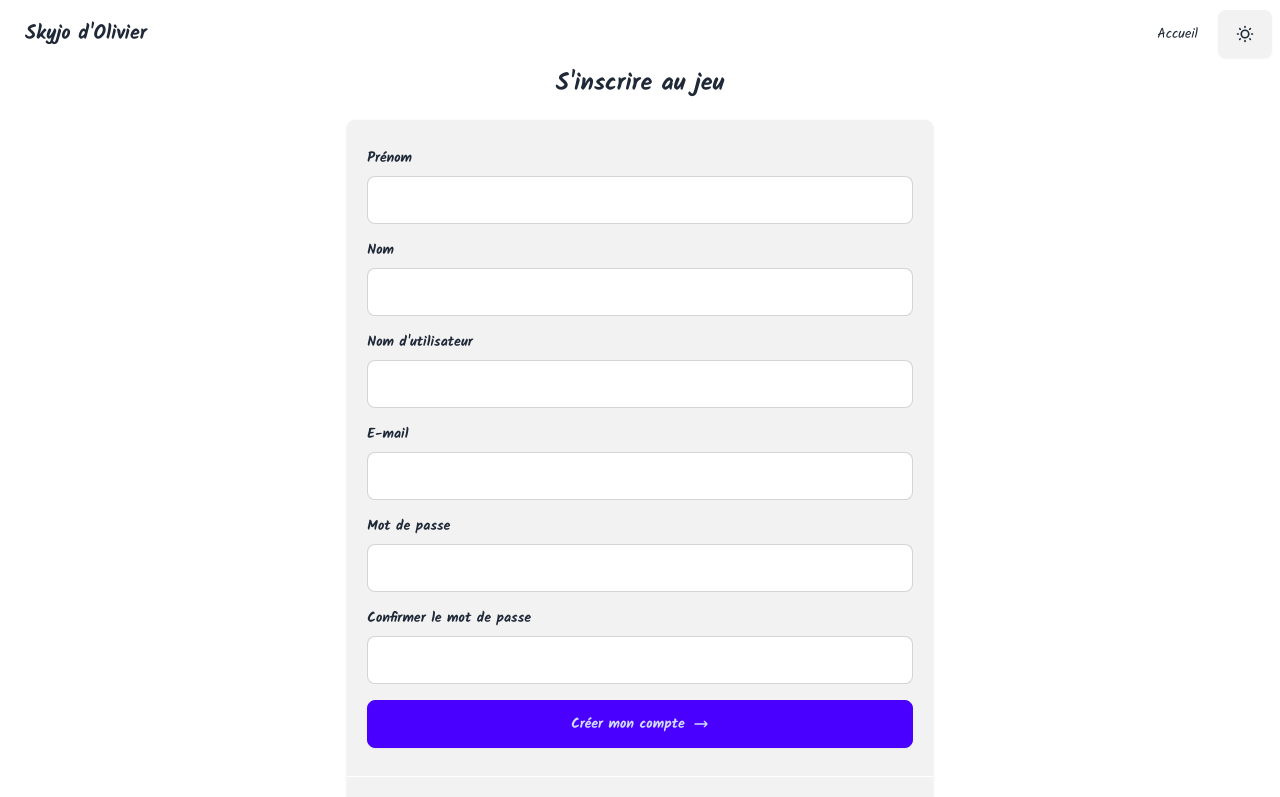
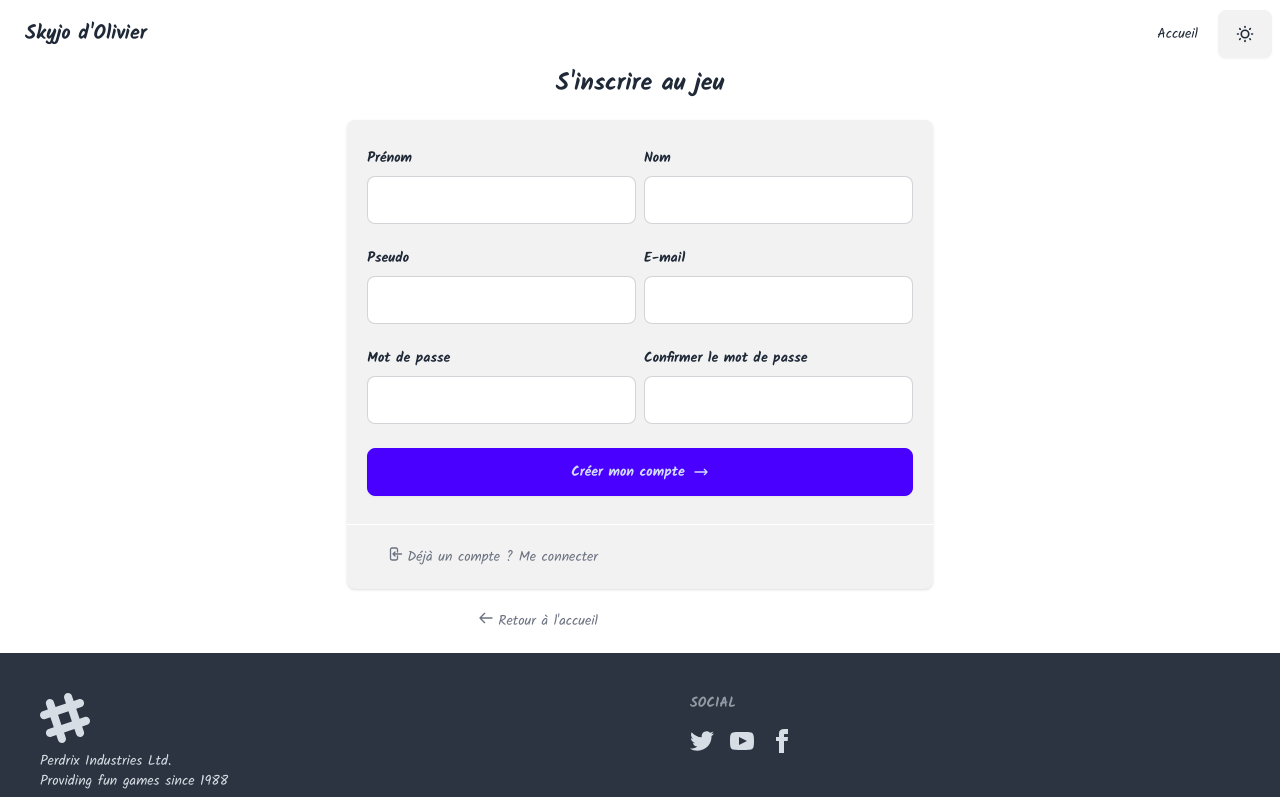
Before and after one commit to operdrix/skyjo-react, a React (Vite) app in the folder frontend/: page /auth/register in a window 1280 px wide. Shown: the top 797 px of the page. Built offline with nearby package versions, Linux system fonts and the light colour scheme.

Commit message:
amélioration du design des login et register

```diff
--- a/frontend/src/pages/auth/Login.tsx
+++ b/frontend/src/pages/auth/Login.tsx
@@ -107,15 +107,15 @@ function Login() {
               </div>
               <div className="py-5">
                 <div className="grid grid-cols-2 gap-1">
-                  <div className="text-center sm:text-left whitespace-nowrap">
+                  {/* <div className="text-center sm:text-left whitespace-nowrap">
                     <button className="transition duration-200 mx-5 px-5 py-4 cursor-pointer font-normal text-sm rounded-lg text-base-content hover:bg-base-100 ring-inset">
                       <svg xmlns="http://www.w3.org/2000/svg" fill="none" viewBox="0 0 24 24" stroke="currentColor" className="w-4 h-4 inline-block align-text-top">
                         <path strokeLinecap="round" strokeLinejoin="round" strokeWidth="2" d="M8 11V7a4 4 0 118 0m-4 8v2m-6 4h12a2 2 0 002-2v-6a2 2 0 00-2-2H6a2 2 0 00-2 2v6a2 2 0 002 2z" />
                       </svg>
                       <span className="inline-block ml-1">Mot de passe oublié ?</span>
                     </button>
-                  </div>
-                  <div className="text-center sm:text-right  whitespace-nowrap">
+                  </div> */}
+                  {/* <div className="text-center sm:text-right  whitespace-nowrap">
                     <button
                       className="transition duration-200 mx-5 px-5 py-4 cursor-pointer font-normal text-sm rounded-lg text-base-content hover:bg-base-100 ring-inset"
                     >
@@ -124,7 +124,7 @@ function Login() {
                       </svg>
                       <span className="inline-block ml-1">Aide</span>
                     </button>
-                  </div>
+                  </div> */}
                   <div className="text-center sm:text-left whitespace-nowrap">
                     <Link
                       to={'/auth/register'}
--- a/frontend/src/pages/auth/Register.tsx
+++ b/frontend/src/pages/auth/Register.tsx
@@ -89,14 +89,14 @@ function Register() {
           <Form>
             <h1 className="font-bold text-center text-2xl mb-5">S'inscrire au jeu</h1>
             <div className="bg-base-200 shadow w-full rounded-lg divide-y divide-base-100">
-              <div className="px-5 py-7">
+              <div className="px-5 py-7 grid sm:grid-cols-2 gap-2">
                 <Field component={CustomField} name="firstname" label="Prénom" type='text' />
                 <Field component={CustomField} name="lastname" label="Nom" type='text' />
-                <Field component={CustomField} name="username" label="Nom d'utilisateur" type='text' />
+                <Field component={CustomField} name="username" label="Pseudo" type='text' />
                 <Field component={CustomField} name="email" label="E-mail" type='text' />
                 <Field component={CustomField} name="password" label="Mot de passe" type='password' />
                 <Field component={CustomField} name="passwordConfirm" label="Confirmer le mot de passe" type='password' />
-
+                <div className='sm:col-span-2'>
                   <button
                     type="submit"
                     className="btn btn-primary w-full py-2.5 text-sm shadow-sm hover:shadow-md font-semibold text-center inline-block"
@@ -111,7 +111,7 @@ function Register() {
                       </svg>
                     }
                   </button>
-
+                </div>
               </div>
               <div className="py-5">
                 <div className="grid grid-cols-2 gap-1">
```
Lines whose indentation alone changed are shown as unchanged.
